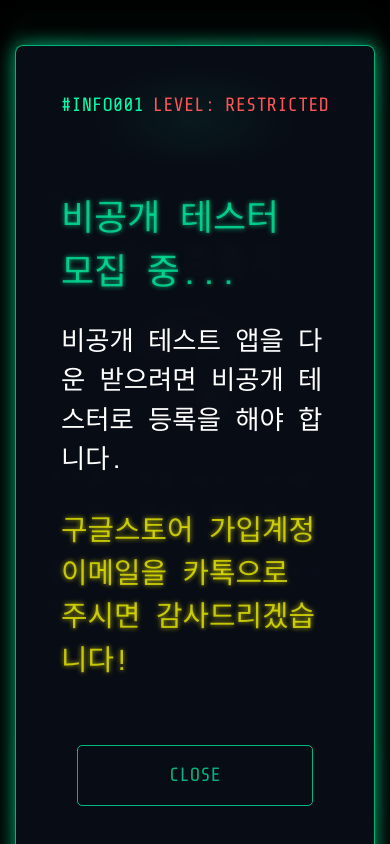
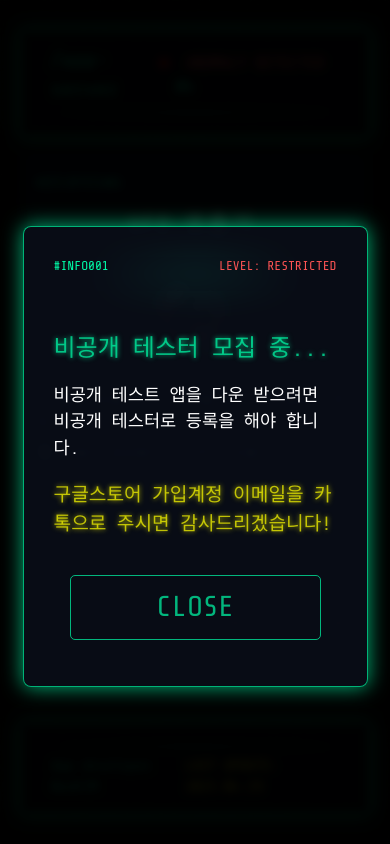
Before and after one commit to alchegit/alchegit.github.io, a plain HTML site: page index.html in a window 390 px wide. Drawn offline with nearby package versions, Linux system fonts and the light colour scheme.

Commit message:
모바일 대응4

```diff
--- a/index.html
+++ b/index.html
@@ -1,5 +1,5 @@
 <!DOCTYPE html>
-<html lang="ko">
+<html>
     <head>
         <!--
             스타일 출처: NeoKIM의 사이버펑크 테마 기반
@@ -24,8 +24,12 @@
         <meta name="twitter:description" content="열심히 만들었어요! 재밌게 즐겨주세요.">
         <meta name="twitter:image" content="https://alchegit.github.io/app-server/og-thumbnail.png">
 
+        <meta http-equiv="Cache-Control" content="no-cache, no-store, must-revalidate">
+        <meta http-equiv="Pragma" content="no-cache">
+        <meta http-equiv="Expires" content="0">
+
         <title data-lang-ko="앱 컬렉션 | NeoKIM" data-lang-en="App Collection | NeoKIM"></title>
-        <link rel="stylesheet" type="text/css" href="style.css">
+        <link rel="stylesheet" type="text/css" href="style.css?v=20250419">
         <link href="https://cdn.jsdelivr.net/npm/bootstrap@5.3.0/dist/css/bootstrap.min.css" rel="stylesheet">
         <script src="https://cdn.jsdelivr.net/npm/bootstrap@5.3.0/dist/js/bootstrap.bundle.min.js"></script>
         <script src="script.js"></script>
--- a/script.js
+++ b/script.js
@@ -8,6 +8,19 @@
  */
 
 document.addEventListener("DOMContentLoaded", () => {
+    // 모바일 환경 감지 및 클래스 추가
+    function checkMobile() {
+        if (window.innerWidth <= 768) {
+            document.documentElement.classList.add('mobile-view');
+        } else {
+            document.documentElement.classList.remove('mobile-view');
+        }
+    }
+
+    // 초기 체크 및 리사이즈 이벤트에 바인딩
+    checkMobile();
+    window.addEventListener('resize', checkMobile);
+
     // Show modal on page load using Bootstrap
     const welcomeModal = new bootstrap.Modal(document.getElementById('welcomeModal'), {
         backdrop: 'static',
--- a/style.css
+++ b/style.css
@@ -130,94 +130,100 @@ body {
 	bottom: 30px;
 }
 
-/* 모바일 최적화 */
-@media (max-width: 768px) {
+/* 모바일 환경 스타일 (768px 이하) */
+@media screen and (max-width: 768px) {
+    /* Terminal Header/Footer */
     .terminal-header,
     .terminal-footer {
-		width: calc(100% - 40px); /* 모바일에서는 좌우 20px 마진 */
-		padding: 8px 15px;
+        padding: 15px 30px;
+        width: calc(100% - 40px);
     }
 
-	.terminal-header {
-		top: 20px;
+    .terminal-title {
+        font-size: 1.8rem;
     }
 
-	.terminal-footer {
-		bottom: 20px;
+    .terminal-info,
+    .terminal-warning {
+        font-size: 1.35rem;
     }
 
+    .status-dot {
+        width: 15px;
+        height: 15px;
+        margin-right: 12px;
+    }
+
+    /* Card */
     .cyber-card {
-		width: 420px !important; /* 280px * 1.5 */
-		height: 600px !important; /* 400px * 1.5 */
-		margin-bottom: 2rem;
+        width: 420px;
+        height: 600px;
+    }
+
+    .card-content {
+        padding: 30px;
+    }
+
+    .card-header-area {
+        font-size: 1.2rem;
+        margin-bottom: 22px;
     }
 
     .card-title {
-		font-size: 2.25rem !important; /* 1.5rem * 1.5 */
+        font-size: 2.25rem;
     }
 
     .card-symbol img {
-		width: 120px !important; /* 80px * 1.5 */
-		height: 120px !important; /* 80px * 1.5 */
+        width: 120px;
+        height: 120px;
     }
 
     .card-description {
-		font-size: 1.35rem !important; /* 0.9rem * 1.5 */
-		margin: 15px 0 !important; /* 10px * 1.5 */
-	}
-
-	.card-header-area {
-		font-size: 1.2rem !important; /* 0.8rem * 1.5 */
-		margin-bottom: 22px !important; /* 15px * 1.5 */
+        font-size: 1.35rem;
     }
 
     .card-footer-area {
-		font-size: 1.2rem !important; /* 0.8rem * 1.5 */
+        font-size: 1.2rem;
     }
 
-	.card-content {
-		padding: 30px !important; /* 20px * 1.5 */
+    /* Modal */
+    .modal-dialog {
+        max-width: 750px;
+        margin: 7.5vh auto;
     }
 
-	/* Modal styles for mobile */
     .cyber-modal .modal-content {
-		padding: 45px !important; /* 30px * 1.5 */
+        padding: 45px;
     }
 
     .cyber-text {
-		font-size: 2.25rem !important; /* 1.5rem * 1.5 */
-		margin-bottom: 22px !important; /* 15px * 1.5 */
+        font-size: 2.25rem;
     }
 
     .cyber-subtext {
-		font-size: 1.65rem !important; /* 1.1rem * 1.5 */
-		margin-bottom: 22px !important; /* 15px * 1.5 */
-		line-height: 1.5;
+        font-size: 1.65rem;
     }
 
     .cyber-highlight {
-		font-size: 1.8rem !important; /* 1.2rem * 1.5 */
-		margin-top: 30px !important; /* 20px * 1.5 */
+        font-size: 1.8rem;
     }
 
     .cyber-button {
-		padding: 15px 30px !important; /* 10px 20px * 1.5 */
-		font-size: 1.2rem !important;
-		margin-top: 30px !important; /* 20px * 1.5 */
+        padding: 15px 30px;
+        font-size: 1.8rem;
+    }
 }
 
-	.cyber-modal-header {
-		margin-bottom: 30px !important; /* 20px * 1.5 */
+/* 작은 화면 (480px 이하) */
+@media screen and (max-width: 480px) {
+    .cyber-card {
+        width: calc(100vw - 40px);
+        height: calc((100vw - 40px) * 1.43);
     }
 
     .modal-dialog {
-		margin: 7.5vh auto !important; /* 5vh * 1.5 */
-		max-width: 750px !important; /* 500px * 1.5 */
-	}
-
-	.modal-glitch,
-	.modal-glow {
-		border-radius: 7.5px !important; /* 5px * 1.5 */
+        width: calc(100vw - 40px);
+        margin: 5vh auto;
     }
 }
 
@@ -231,6 +237,19 @@ body {
 		width: 420px; /* 280px * 1.5 */
 		height: 600px; /* 400px * 1.5 */
 		margin-bottom: 2.25rem; /* 1.5rem * 1.5 */
+	}
+}
+
+/* 작은 화면 대응 */
+@media screen and (max-width: 480px) {
+    html body .cyber-background .cyber-card {
+        width: calc(100vw - 40px) !important;
+        height: calc((100vw - 40px) * 1.43) !important;
+    }
+
+    html body .modal-dialog {
+        width: calc(100vw - 45px) !important;
+        margin: 5vh auto !important;
     }
 }
 
@@ -616,108 +635,6 @@ body {
 	}
 }
 
-@media (max-width: 768px) {
-	.terminal-header,
-	.terminal-footer {
-		padding: 8px 15px;
-	}
-
-	.terminal-header {
-		top: 20px;
-	}
-
-	.terminal-footer {
-		bottom: 20px;
-	}
-
-	.card-container {
-		margin: calc(20px + 50px) 0;
-	}
-
-	.card-deck {
-		gap: 1rem;
-		padding: 1rem;
-	}
-
-	.cyber-card {
-		width: 420px !important; /* 280px * 1.5 */
-		height: 600px !important; /* 400px * 1.5 */
-		margin-bottom: 2rem;
-	}
-
-	.card-title {
-		font-size: 2.25rem !important; /* 1.5rem * 1.5 */
-	}
-
-	.card-symbol {
-		font-size: 3rem;
-	}
-
-	.card-symbol img {
-		width: 120px !important; /* 80px * 1.5 */
-		height: 120px !important; /* 80px * 1.5 */
-	}
-
-	.card-description {
-		font-size: 1.35rem !important; /* 0.9rem * 1.5 */
-		margin: 15px 0 !important; /* 10px * 1.5 */
-	}
-
-	.card-header-area {
-		font-size: 1.2rem !important; /* 0.8rem * 1.5 */
-		margin-bottom: 22px !important; /* 15px * 1.5 */
-	}
-
-	.card-footer-area {
-		font-size: 1.2rem !important; /* 0.8rem * 1.5 */
-	}
-
-	.card-content {
-		padding: 30px !important; /* 20px * 1.5 */
-	}
-
-	/* Modal styles for mobile */
-	.cyber-modal .modal-content {
-		padding: 45px !important; /* 30px * 1.5 */
-	}
-
-	.cyber-text {
-		font-size: 2.25rem !important; /* 1.5rem * 1.5 */
-		margin-bottom: 22px !important; /* 15px * 1.5 */
-	}
-
-	.cyber-subtext {
-		font-size: 1.65rem !important; /* 1.1rem * 1.5 */
-		margin-bottom: 22px !important; /* 15px * 1.5 */
-		line-height: 1.5;
-	}
-
-	.cyber-highlight {
-		font-size: 1.8rem !important; /* 1.2rem * 1.5 */
-		margin-top: 30px !important; /* 20px * 1.5 */
-	}
-
-	.cyber-button {
-		padding: 15px 30px !important; /* 10px 20px * 1.5 */
-		font-size: 1.2rem !important;
-		margin-top: 30px !important; /* 20px * 1.5 */
-	}
-
-	.cyber-modal-header {
-		margin-bottom: 30px !important; /* 20px * 1.5 */
-	}
-
-	.modal-dialog {
-		margin: 7.5vh auto !important; /* 5vh * 1.5 */
-		max-width: 750px !important; /* 500px * 1.5 */
-	}
-
-	.modal-glitch,
-	.modal-glow {
-		border-radius: 7.5px !important; /* 5px * 1.5 */
-	}
-}
-
 @media (max-width: 576px) {
 	.card-deck {
 		flex-direction: column;
```
Lines whose indentation alone changed are shown as unchanged.
